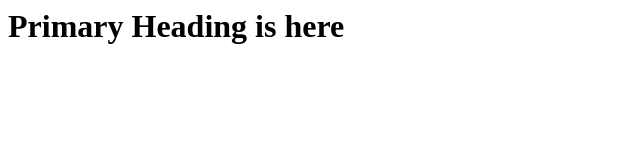
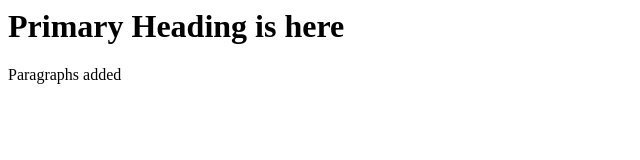
Before and after one commit to pravinnch/Practicing2, a plain HTML site: page index.html in a window 1280 px wide. Shown: the whole page, without its empty margins (0-640 px from the left). Drawn offline with Linux system fonts and the light colour scheme.

Commit message:
Paragraphs added
Changes made in paragraphs

```diff
--- a/index.html
+++ b/index.html
@@ -1 +1,2 @@
 <h1>Primary Heading is here</h1>
+<p>Paragraphs added</p>
```
